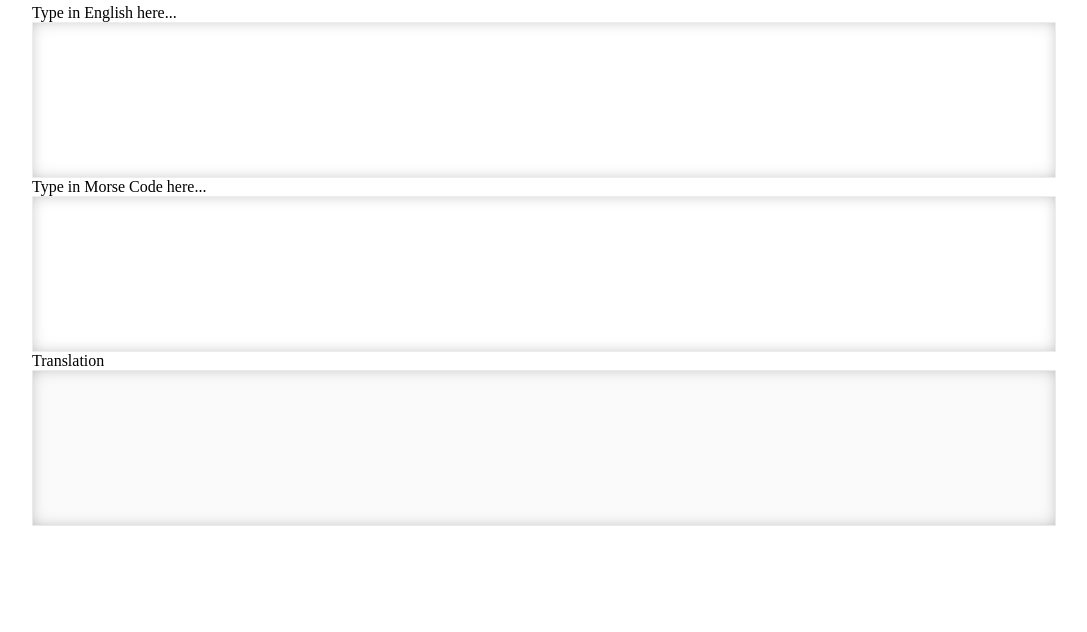
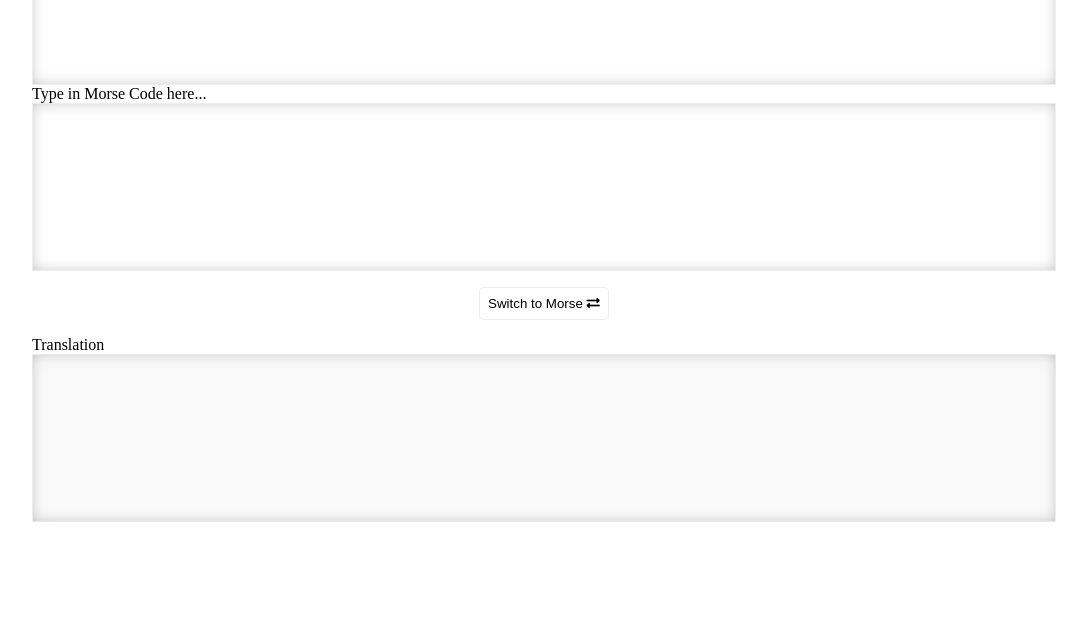
Before and after one commit to TheLuckyLuc/morse-code-translator, a website: page index.html in a window 1280 px wide. Shown: the part 168-800 px from the top of the page, without its empty margins (96-1183 px from the left). Drawn offline with Linux system fonts and the light colour scheme.

Commit message:
Add button to switch between input boxes and add focus styling

```diff
--- a/index.html
+++ b/index.html
@@ -9,6 +9,7 @@
         <title>Morse Code Translator</title>
         <meta name="description" content="">
         <meta name="viewport" content="width=device-width, initial-scale=1">
+        <link rel="stylesheet" href="https://use.fontawesome.com/releases/v5.5.0/css/all.css" integrity="sha384-B4dIYHKNBt8Bc12p+WXckhzcICo0wtJAoU8YZTY5qE0Id1GSseTk6S+L3BlXeVIU" crossorigin="anonymous">
         <link rel="stylesheet" href="style.css">
     </head>
     <body>
@@ -25,6 +26,7 @@
                 <label for="translator__morse--text">Type in Morse Code here...</label>
                 <textarea name="morse" id="translator__morse--text" cols="30" rows="10"></textarea>
             </div>
+            <button>Switch to Morse <i class="fas fa-exchange-alt"></i></button>
             <div id="translator__result" class="translator__section">
                 <label for="translator__result--text">Translation</label>
                 <textarea disabled name="result" id="translator__result--text" cols="30" rows="10"></textarea>
--- a/style.scss
+++ b/style.scss
@@ -9,12 +9,11 @@ body {
 }
 
 #translator {
-    height: 100vh;
-    width: 100vw;
     display: flex;
     flex-direction: column;
     justify-content: center;
     align-items: center;
+    margin-bottom: 2rem;
     label {
         display: block;
     }
@@ -28,5 +27,24 @@ body {
         outline: none;
         border: 1px solid rgba(194, 194, 194, 0.3);
         box-shadow: inset 0px 0px 18px -6px rgba(0,0,0,0.4);
+        transition: all 200ms ease-out;
+        padding: 0.5rem;
+        &:focus {
+            box-shadow: inset 0px 0px 25px -6px rgba(0, 0, 0, 0.6);
+        }
+    }
+    button {
+        background: white;
+        border: 1px solid rgba(194, 194, 194, 0.3);
+        border-radius: 5px;
+        padding: 0.5rem;
+        margin: 1rem 0;
+        transition: all 200ms ease-out;
+        outline: none;
+        &:hover {
+            cursor: pointer;
+            box-shadow: 0px 0px 18px -6px rgba(0,0,0,0.4);
+            transform: translateY(-0.1rem);
+        }
     }
 }
```
Also changed, not shown: style.css, 1 other file.
